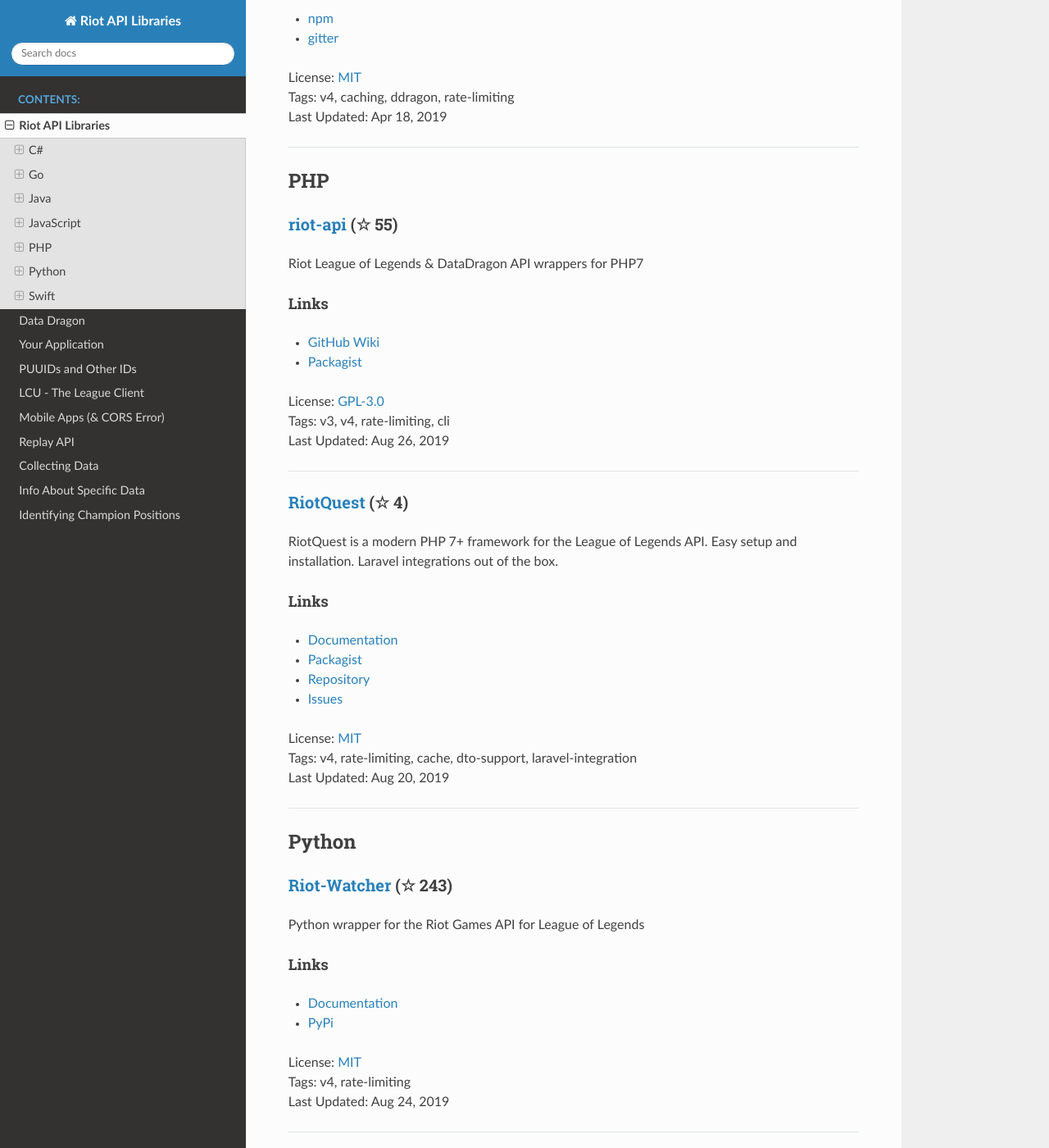
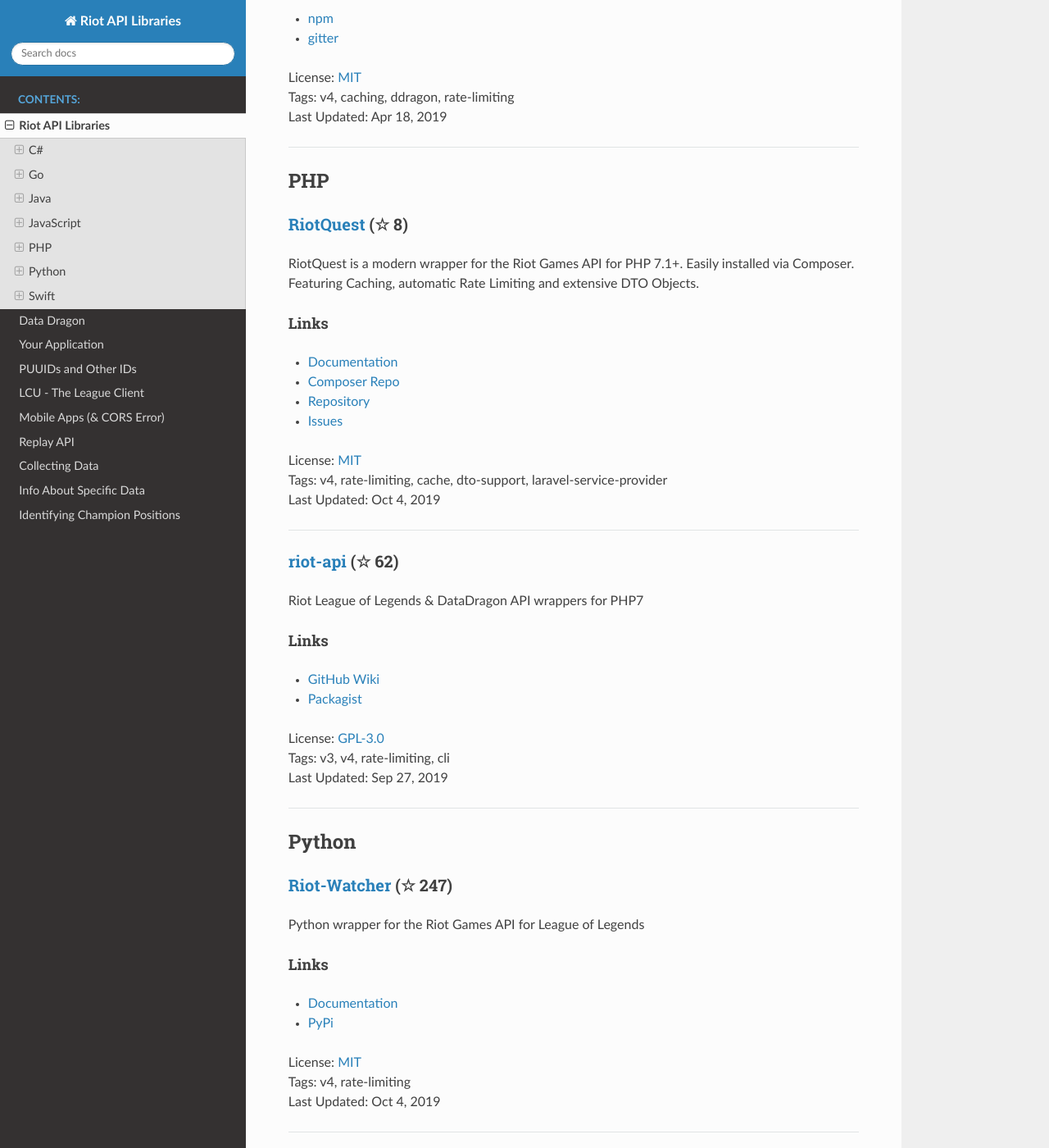
Before and after one commit to WxWatch/riot-api-libraries, a Sphinx documentation site: the page built from docs/libraries.rst, in a window 1280 px wide and 1400 px high, scrolled down 3789 px. Shown: the whole window at 82% size. Built offline with Sphinx 7.4.7 and the Read the Docs theme 2.0.0, drawn with Linux system fonts in a browser that asks for light colours; pages that are not in the unit, such as notebooks, are missing from menus; some of the changed text lies outside the part shown.

```diff
--- a/docs/libraries.rst
+++ b/docs/libraries.rst
@@ -15,11 +15,11 @@ Links
 - `NuGet <https://www.nuget.org/packages/MingweiSamuel.Camille/>`_
 | License: `LGPL-3.0 <http://choosealicense.com/licenses/lgpl-3.0>`_
 | Tags: v3, v4, rate-limiting
-| Last Updated: Aug 24, 2019
+| Last Updated: Sep 27, 2019
 
 -----------------
 
-`RiotSharp <https://github.com/BenFradet/RiotSharp>`_ (☆ 185)
+`RiotSharp <https://github.com/BenFradet/RiotSharp>`_ (☆ 188)
 ~~~~~~~~~~~~~~~~~~~~~~~~~~~~~~~~~~~~~~~~~~~~~~~~~~~~~~~~~~~~~~~~~~~~~~~~~~~~~~~~~~~~~~~~~~~~~~~~~~~~
 
 RiotSharp's ASP.NET Core integration. **NOTE: NuGet releases are severely outdated, although library itself is maintained!**
@@ -29,7 +29,7 @@ Links
 
 | License: `MIT <http://choosealicense.com/licenses/mit>`_
 | Tags: v4, rate-limiting, asp-net-core
-| Last Updated: Jun 18, 2019
+| Last Updated: Sep 24, 2019
 
 -----------------
 
@@ -55,7 +55,21 @@ Links
 Java
 ------------------------------------------
 
-`orianna <https://github.com/meraki-analytics/orianna>`_ (☆ 97)
+`L4J8 <https://github.com/stelar7/L4J8>`_ (☆ 20)
+~~~~~~~~~~~~~~~~~~~~~~~~~~~~~~~~~~~~~~~~~~~~~~~~~~~~~~~~~~~~~~~~~~~~~~~~~~~~~~~~~~~~~~~~~~~~~~~~~~~~
+
+The __**best**__ wrapper around. get it? wrapper, around? I'm funny ok?!
+
+Links
+::::::::::::::::
+
+| License: `Apache-2.0 <http://choosealicense.com/licenses/apache-2.0>`_
+| Tags: v4
+| Last Updated: Sep 28, 2019
+
+-----------------
+
+`orianna <https://github.com/meraki-analytics/orianna>`_ (☆ 101)
 ~~~~~~~~~~~~~~~~~~~~~~~~~~~~~~~~~~~~~~~~~~~~~~~~~~~~~~~~~~~~~~~~~~~~~~~~~~~~~~~~~~~~~~~~~~~~~~~~~~~~
 
 A highly configurable, usability-focused Riot API framework that takes care of all the details for you so you can focus on building your application
@@ -68,25 +82,11 @@ Links
 - `JavaDoc <http://javadoc.io/doc/com.merakianalytics.orianna/orianna>`_
 | License: `MIT <http://choosealicense.com/licenses/mit>`_
 | Tags: v4, rate-limiting, caching
-| Last Updated: Aug 26, 2019
+| Last Updated: Sep 27, 2019
 
 -----------------
 
-`L4J8 <https://github.com/stelar7/L4J8>`_ (☆ 17)
-~~~~~~~~~~~~~~~~~~~~~~~~~~~~~~~~~~~~~~~~~~~~~~~~~~~~~~~~~~~~~~~~~~~~~~~~~~~~~~~~~~~~~~~~~~~~~~~~~~~~
-
-The __**best**__ wrapper around. get it? wrapper, around? I'm funny ok?!
-
-Links
-::::::::::::::::
-
-| License: `Apache-2.0 <http://choosealicense.com/licenses/apache-2.0>`_
-| Tags: v4
-| Last Updated: Aug 3, 2019
-
------------------
-
-`riot-api-java <https://github.com/taycaldwell/riot-api-java>`_ (☆ 159)
+`riot-api-java <https://github.com/taycaldwell/riot-api-java>`_ (☆ 161)
 ~~~~~~~~~~~~~~~~~~~~~~~~~~~~~~~~~~~~~~~~~~~~~~~~~~~~~~~~~~~~~~~~~~~~~~~~~~~~~~~~~~~~~~~~~~~~~~~~~~~~
 
 A simple to use Riot Games API wrapper for Java. This library makes it easy to gather and use League of Legends data in your apps.
@@ -116,7 +116,7 @@ Links
 - `rate-limiter-credits <https://github.com/Colorfulstan/RiotRateLimiter-node>`_
 | License: `MIT <http://choosealicense.com/licenses/mit>`_
 | Tags: v4, rate-limiting, caching
-| Last Updated: Aug 18, 2019
+| Last Updated: Sep 12, 2019
 
 -----------------
 
@@ -185,7 +185,25 @@ Links
 PHP
 ------------------------------------------
 
-`riot-api <https://github.com/dolejska-daniel/riot-api>`_ (☆ 55)
+`RiotQuest <https://github.com/supergrecko/RiotQuest>`_ (☆ 8)
+~~~~~~~~~~~~~~~~~~~~~~~~~~~~~~~~~~~~~~~~~~~~~~~~~~~~~~~~~~~~~~~~~~~~~~~~~~~~~~~~~~~~~~~~~~~~~~~~~~~~
+
+RiotQuest is a modern wrapper for the Riot Games API for PHP 7.1+. Easily installed via Composer. Featuring Caching, automatic Rate Limiting and extensive DTO Objects.
+
+Links
+::::::::::::::::
+
+- `Documentation <https://riotquest.supergrecko.dev/>`_
+- `Composer Repo <https://packagist.org/packages/supergrecko/riot-quest>`_
+- `Repository <https://github.com/supergrecko/RiotQuest>`_
+- `Issues <https://github.com/supergrecko/RiotQuest/issues>`_
+| License: `MIT <http://choosealicense.com/licenses/mit>`_
+| Tags: v4, rate-limiting, cache, dto-support, laravel-service-provider
+| Last Updated: Oct 4, 2019
+
+-----------------
+
+`riot-api <https://github.com/dolejska-daniel/riot-api>`_ (☆ 62)
 ~~~~~~~~~~~~~~~~~~~~~~~~~~~~~~~~~~~~~~~~~~~~~~~~~~~~~~~~~~~~~~~~~~~~~~~~~~~~~~~~~~~~~~~~~~~~~~~~~~~~
 
 Riot League of Legends & DataDragon API wrappers for PHP7
@@ -197,32 +215,14 @@ Links
 - `Packagist <https://packagist.org/packages/dolejska-daniel/riot-api>`_
 | License: `GPL-3.0 <http://choosealicense.com/licenses/gpl-3.0>`_
 | Tags: v3, v4, rate-limiting, cli
-| Last Updated: Aug 26, 2019
-
------------------
-
-`RiotQuest <https://github.com/supergrecko/RiotQuest>`_ (☆ 4)
-~~~~~~~~~~~~~~~~~~~~~~~~~~~~~~~~~~~~~~~~~~~~~~~~~~~~~~~~~~~~~~~~~~~~~~~~~~~~~~~~~~~~~~~~~~~~~~~~~~~~
-
-RiotQuest is a modern PHP 7+ framework for the League of Legends API. Easy setup and installation. Laravel integrations out of the box.
-
-Links
-::::::::::::::::
-
-- `Documentation <https://riotquest.supergrecko.dev/>`_
-- `Packagist <https://packagist.org/packages/supergrecko/riot-quest>`_
-- `Repository <https://github.com/supergrecko/RiotQuest>`_
-- `Issues <https://github.com/supergrecko/RiotQuest/issues>`_
-| License: `MIT <http://choosealicense.com/licenses/mit>`_
-| Tags: v4, rate-limiting, cache, dto-support, laravel-integration
-| Last Updated: Aug 20, 2019
+| Last Updated: Sep 27, 2019
 
 -----------------
 
 Python
 ------------------------------------------
 
-`Riot-Watcher <https://github.com/pseudonym117/Riot-Watcher>`_ (☆ 243)
+`Riot-Watcher <https://github.com/pseudonym117/Riot-Watcher>`_ (☆ 247)
 ~~~~~~~~~~~~~~~~~~~~~~~~~~~~~~~~~~~~~~~~~~~~~~~~~~~~~~~~~~~~~~~~~~~~~~~~~~~~~~~~~~~~~~~~~~~~~~~~~~~~
 
 Python wrapper for the Riot Games API for League of Legends
@@ -234,7 +234,21 @@ Links
 - `PyPi <https://pypi.python.org/pypi/riotwatcher>`_
 | License: `MIT <http://choosealicense.com/licenses/mit>`_
 | Tags: v4, rate-limiting
-| Last Updated: Aug 24, 2019
+| Last Updated: Oct 4, 2019
+
+-----------------
+
+`pantheon <https://github.com/Canisback/pantheon>`_ (☆ 7)
+~~~~~~~~~~~~~~~~~~~~~~~~~~~~~~~~~~~~~~~~~~~~~~~~~~~~~~~~~~~~~~~~~~~~~~~~~~~~~~~~~~~~~~~~~~~~~~~~~~~~
+
+Riot API library for Python and asyncio
+
+Links
+::::::::::::::::
+
+| License: `MIT <http://choosealicense.com/licenses/mit>`_
+| Tags: v4, rate-limiting
+| Last Updated: Sep 20, 2019
 
 -----------------
 
@@ -250,28 +264,14 @@ Links
 - `Documentation <http://cassiopeia.readthedocs.org/en/latest/>`_
 | License: `MIT <http://choosealicense.com/licenses/mit>`_
 | Tags: v4, rate-limiting, caching
-| Last Updated: Aug 9, 2019
-
------------------
-
-`pantheon <https://github.com/Canisback/pantheon>`_ (☆ 7)
-~~~~~~~~~~~~~~~~~~~~~~~~~~~~~~~~~~~~~~~~~~~~~~~~~~~~~~~~~~~~~~~~~~~~~~~~~~~~~~~~~~~~~~~~~~~~~~~~~~~~
-
-Riot API library for Python and asyncio
-
-Links
-::::::::::::::::
-
-| License: `MIT <http://choosealicense.com/licenses/mit>`_
-| Tags: v4, rate-limiting
-| Last Updated: May 18, 2019
+| Last Updated: Aug 31, 2019
 
 -----------------
 
 Swift
 ------------------------------------------
 
-`LeagueAPI <https://github.com/Kelmatou/LeagueAPI>`_ (☆ 13)
+`LeagueAPI <https://github.com/Kelmatou/LeagueAPI>`_ (☆ 15)
 ~~~~~~~~~~~~~~~~~~~~~~~~~~~~~~~~~~~~~~~~~~~~~~~~~~~~~~~~~~~~~~~~~~~~~~~~~~~~~~~~~~~~~~~~~~~~~~~~~~~~
 
 Framework providing all League of Legends data, with cache, rate-limit handling with auto retry system. Compatible with Carthage and Cocoapod.
@@ -283,7 +283,7 @@ Links
 - `Documentation <https://github.com/Kelmatou/LeagueAPI/wiki>`_
 | License: `MIT <http://choosealicense.com/licenses/mit>`_
 | Tags: v4, rate-limiting
-| Last Updated: Jul 29, 2019
+| Last Updated: Sep 8, 2019
 
 -----------------
 
```
Also changed, not shown: other parts of docs/libraries.rst (+2 -2 lines).
